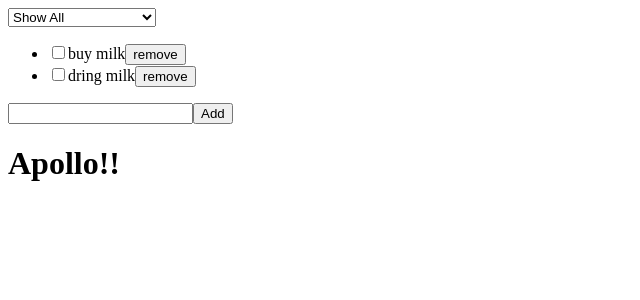
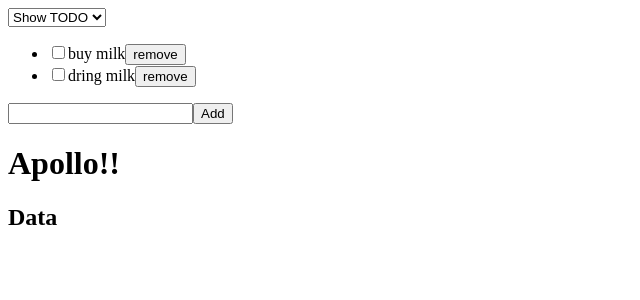
Before and after one commit to dfreire/codeZoid-001, a React (Create React App) app: page / in a window 1280 px wide. Shown: the top 300 px of the page, without its empty margins (0-640 px from the left). Built offline with nearby package versions, Linux system fonts and the light colour scheme; no server answers.

Commit message:
switched the default filter to TODO

```diff
--- a/src/App.jsx
+++ b/src/App.jsx
@@ -2,20 +2,20 @@ import React from "react";
 import uuid from "uuid/v4";
 import AppoloClient from "apollo-boost";
 import gql from "graphql-tag";
-import { ApolloProvider, ApolloConsumer } from "react-apollo";
+import { ApolloProvider, Query } from "react-apollo";
 
 const client = new AppoloClient({
   uri: "https://fakerql.com/graphql"
 });
 
 const SHOW = {
-  ALL: "ALL",
-  NOT_COMPLETED: "NOT_COMPLETED"
+  TODO: "TODO",
+  ALL: "ALL"
 };
 
 class App extends React.Component {
   state = {
-    filter: SHOW.ALL,
+    filter: SHOW.TODO,
     todos: {
       [uuid()]: { text: "buy milk", completed: false },
       [uuid()]: { text: "dring milk", completed: false }
@@ -56,8 +56,8 @@ class App extends React.Component {
       <div>
         <div>
           <select value={filter} onChange={this.onChangeFilter}>
+            <option value={SHOW.TODO}>Show TODO</option>
             <option value={SHOW.ALL}>Show All</option>
-            <option value={SHOW.NOT_COMPLETED}>Show Not Completed</option>
           </select>
         </div>
         <ul>
@@ -69,7 +69,7 @@ class App extends React.Component {
                 <label>
                   <input
                     type="checkbox"
-                    value={todo.completed}
+                    checked={todo.completed}
                     onChange={() => this.setCompleted(todo.id, !todo.completed)}
                   />
                   <span
@@ -92,11 +92,8 @@ class App extends React.Component {
         </div>
         <ApolloProvider client={client}>
           <h1>Apollo!!</h1>
-          <ApolloConsumer>
-            {client => {
-              client
-                .query({
-                  query: gql`
+          <Query
+            query={gql`
               {
                 allTodos {
                   id
@@ -104,12 +101,13 @@ class App extends React.Component {
                   completed
                 }
               }
-                  `
-                })
-                .then(result => console.log("result", result));
-              return null;
+            `}
+          >
+            {({ data }) => {
+              console.log("data", data);
+              return <h2>Data</h2>;
             }}
-          </ApolloConsumer>
+          </Query>
         </ApolloProvider>
       </div>
     );
```
Lines whose indentation alone changed are shown as unchanged.
